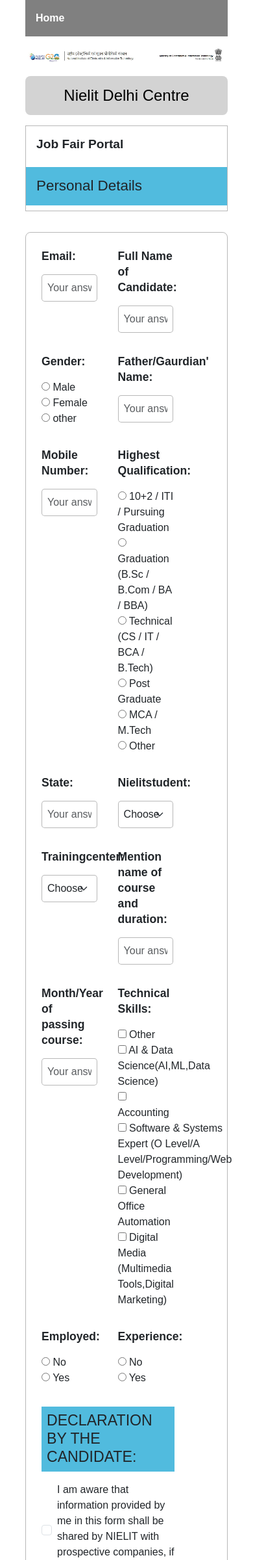
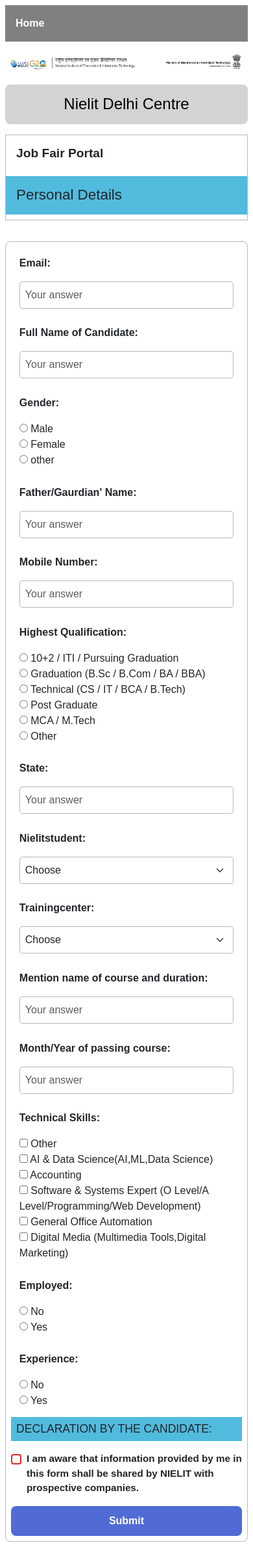
Before and after one commit to manavk4214/form, a Django app: page /form/ in a window 390 px wide. Shown: the top 2400 px of the page at 65% size. Run offline with Django 5.2, Linux system fonts and the light colour scheme.

Commit message:
responsive design set

```diff
--- a/job_fair/static/style.css
+++ b/job_fair/static/style.css
@@ -137,11 +137,19 @@ form{
   margin-bottom: 1rem;
   background-color:rgb(81, 187, 222) ;
 }
-.dec{
-  width: 240%;
+.dec {
+  width: 100%;
+  flex-basis: 100%;
+  margin-bottom: 1rem;
 
 }
-
+.checkbox>label{
+  font-size: 1.1rem;
+  font-weight: bold;
+}
+.checkbox>input{
+  border: 2px solid rgb(231, 41, 41);
+}
 /* home page */
 
 /* HERO */
@@ -250,3 +258,83 @@ form{
   background-size: cover;
   box-shadow: inset 0 0 0 1000px rgba(0,0,0,0.5);
 }
+
+/* ============================= */
+/* RESPONSIVE DESIGN */
+/* ============================= */
+
+/* Tablets */
+@media (max-width: 992px) {
+
+  .main {
+    width: 95%;
+  }
+
+  #form-field {
+    min-width: 45%;
+    max-width: 50%;
+  }
+
+  form > button {
+    width: 60%;
+  }
+
+  .checkbox > label {
+    font-size: 1rem;
+  }
+}
+
+
+/* Mobile Devices */
+@media (max-width: 600px) {
+
+  body {
+    padding: 0.5rem;
+  }
+
+  .main {
+    width: 100%;
+  }
+
+  #form-group {
+    flex-direction: column;
+  }
+
+  #form-field {
+    min-width: 100%;
+    max-width: 100%;
+    padding: 0.8rem;
+  }
+
+  #form-field > label {
+    font-size: 1rem;
+  }
+
+  #form-field > input,
+  #form-field > select {
+    font-size: 1rem;
+  }
+
+  .dec {
+    width: 100%;
+    padding: 0;
+  }
+
+  .dec > h3 {
+    font-size: 1.1rem;
+  }
+
+  .checkbox {
+    align-items: flex-start;
+  }
+
+  .checkbox > label {
+    font-size: 0.95rem;
+    line-height: 1.4rem;
+  }
+
+  form > button {
+    width: 100%;
+    font-size: 1rem;
+  }
+}
--- a/job_fair/templates/form.html
+++ b/job_fair/templates/form.html
@@ -9,25 +9,32 @@
         <form method="post" >
             {% csrf_token %}
             <div id="form-group">
-            {% for i in form %}
-            <div id="form-field">
-                {% if i.name == "dec" %}
-                <div class="dec">
-                <h3>{{i.label_tag}}</h3>
-                    <div class="checkbox">
-                        {{i}}
-                        <label>I am aware that information provided by me in this form shall be shared by NIELIT with prospective companies, if required</label>
+
+    {% for i in form %}
+        {% if i.name == "dec" %}
+                    <!-- DECLARATION: FULL WIDTH -->
+                    <div class="dec">
+                        <h3>DECLARATION BY THE CANDIDATE:</h3>
+
+                        <div class="checkbox">
+                            {{ i }}
+                            <label for="{{ i.id_for_label }}">
+                                I am aware that information provided by me in this form shall be shared by NIELIT with prospective companies.
+                            </label>
+                        </div>
                     </div>
-                </div>
+
                 {% else %}
-                {{i.label_tag}}
-                {{i}}
+                    <!-- NORMAL FIELDS -->
+                    <div id="form-field">
+                        {{ i.label_tag }}
+                        {{ i }}
+                    </div>
                 {% endif %}
+            {% endfor %}
 
+        </div>
 
-            </div>
-            {% endfor %}
-            </div>
 
             <button type="submit">Submit</button>
         </form>
```
